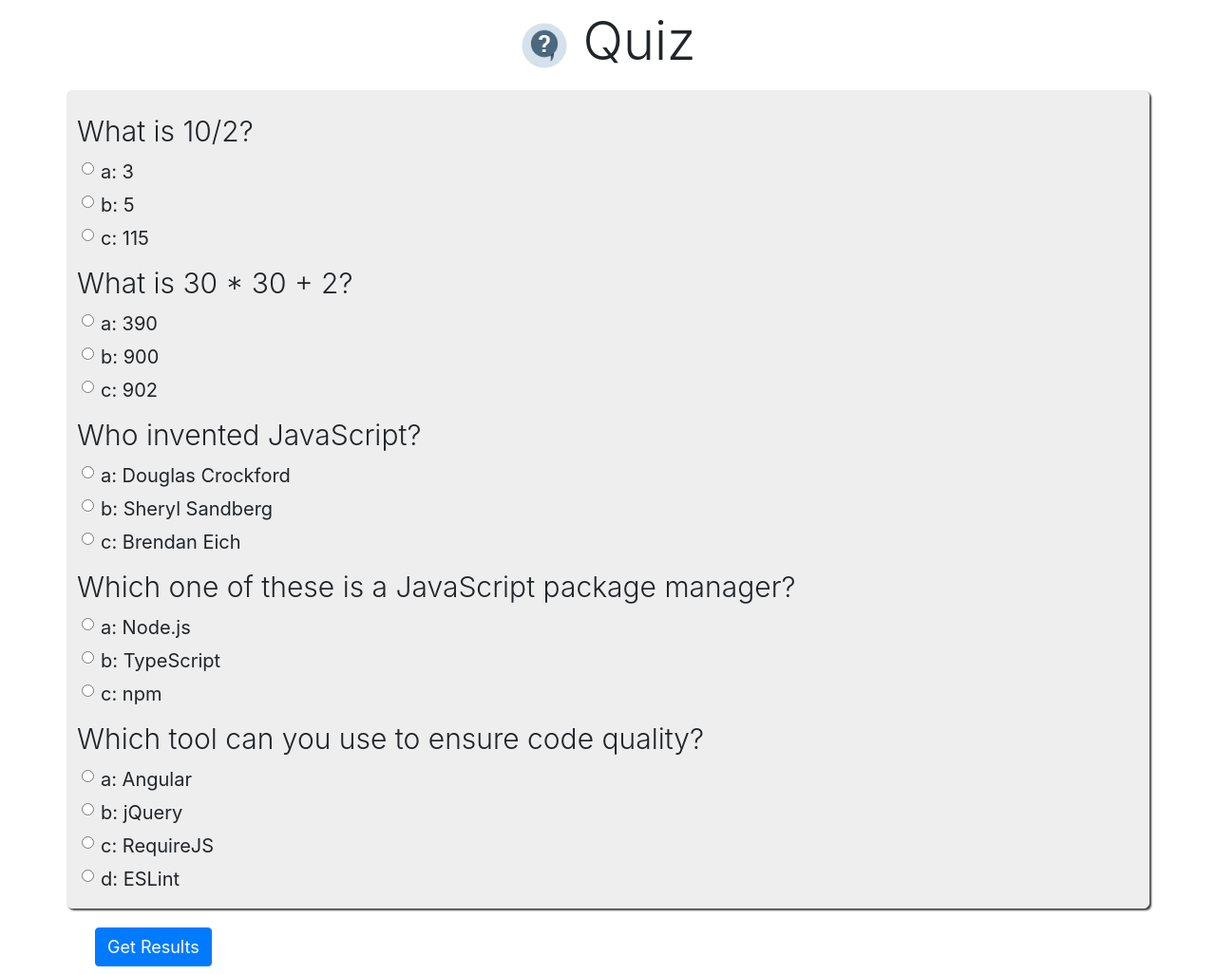
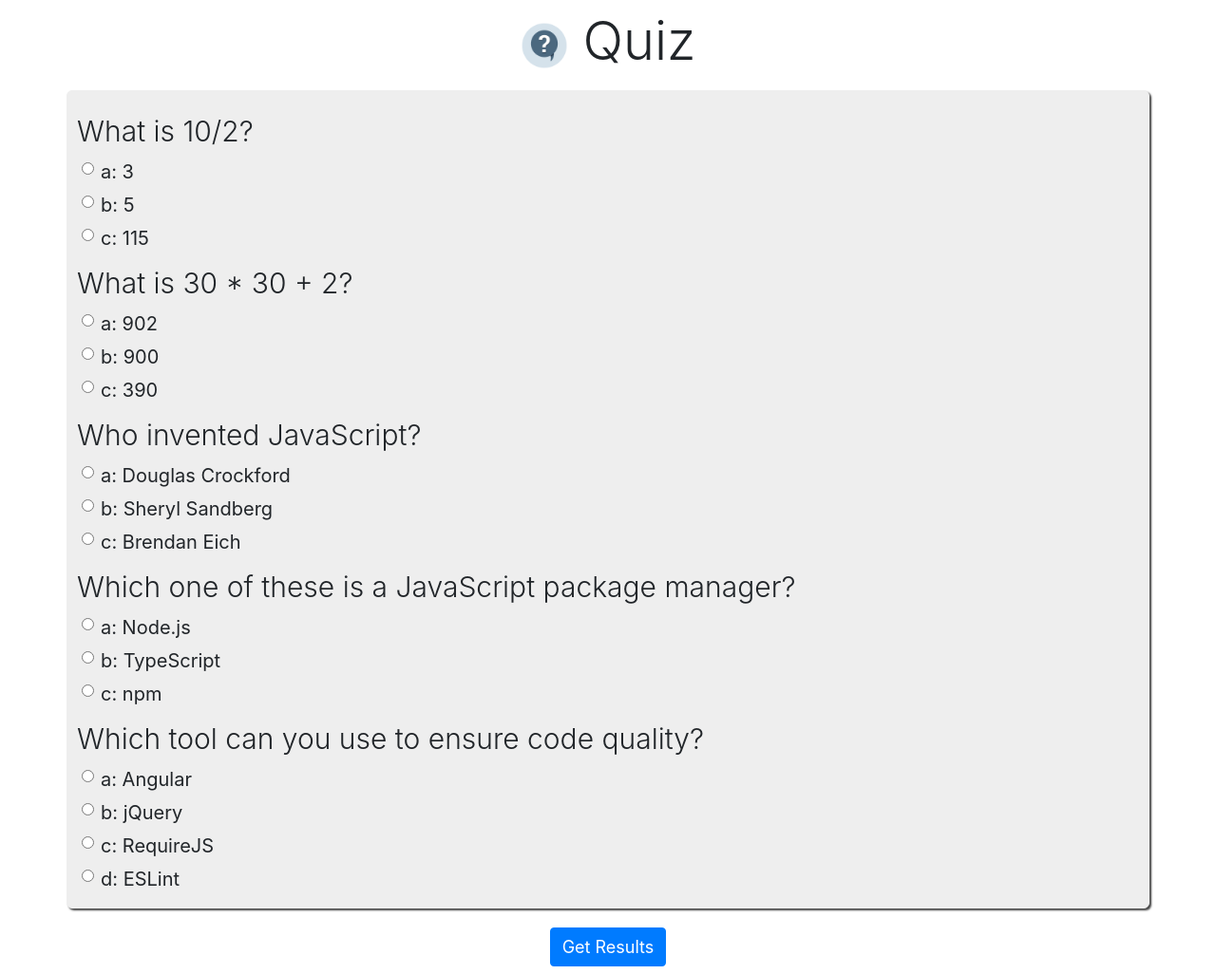
Before and after one commit to KarenOlive/Quiz-App, a plain HTML site: page UI/index.html in a window 1280 px wide. Shown: the whole page at 95% size. Drawn offline with nearby package versions, Linux system fonts and the light colour scheme.

Commit message:
Quiz App updated styling

```diff
--- a/UI/index.html
+++ b/UI/index.html
@@ -27,9 +27,12 @@
     </h2>
 
     <div id="quiz" class="container wrapper"></div>
-    <button id="submit" class="btn btn-primary">Get Results</button>
 
-    <div id="results" class="text-center results"></div>
+    <div class="text-center">
+      <button id="submit" class="btn btn-primary">Get Results</button>
+    </div>
+
+    <div id="results" class="results"></div>
 
     <script src="../scripts/app.js"></script>
   </body>
--- a/UI/style.css
+++ b/UI/style.css
@@ -27,13 +27,15 @@ h2 {
 
 #submit {
   margin-top: 10px;
+  margin-bottom: 8px;
   cursor: pointer;
-  margin-left: 100px;
   font-size: 18px;
 }
 
 .results {
   font-size: 20px;
+  text-align: center;
 }
+
 @media screen and(max-width: 600px) {
 }
--- a/scripts/app.js
+++ b/scripts/app.js
@@ -18,7 +18,7 @@ function enableBtn() {
 
 }
 
-var myQuestions = [
+let myQuestions = [
     {
         question: "What is 10/2?",
         answers: {
@@ -31,11 +31,11 @@ var myQuestions = [
     {
         question: "What is 30 * 30 + 2?",
         answers: {
-            a: '390',
+            a: '902',
             b: '900',
-            c: '902'
+            c: '390'
         },
-        correctAnswer: 'c'
+        correctAnswer: 'a'
     },
     {
         question: "Who invented JavaScript?",
@@ -74,8 +74,8 @@ function generateQuiz(questions, quizContainer, resultsContainer, submitButton)
 
     function showQuestions(questions, quizContainer) {
         // we'll need a place to store the output and the answer choices
-        var output = [];
-        var answers;
+        let output = [];
+        let answers;
 
         // for each question...
         for (var i = 0; i < questions.length; i++) {
```
